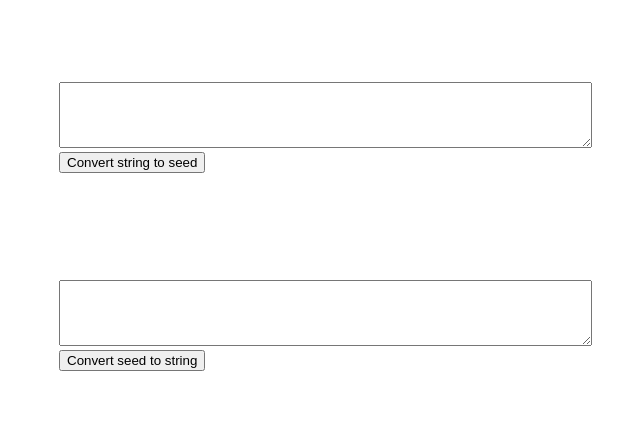
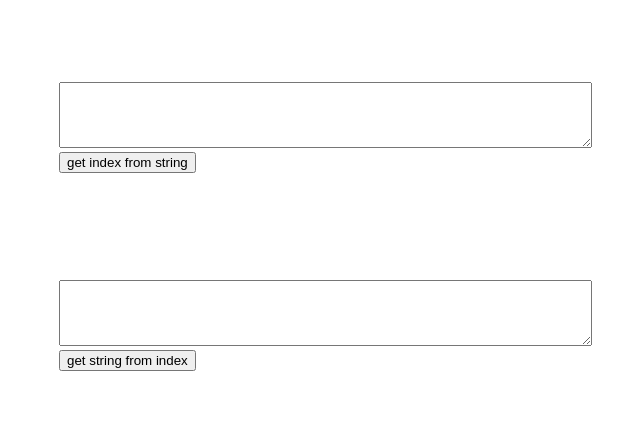
Before and after one commit to westsadow67/EveryEnglishWordEver, a plain HTML site: page index.html in a window 1280 px wide. Shown: the top 421 px of the page, 37-677 px from the left. Drawn offline with Linux system fonts and the light colour scheme.

Commit message:
getindexed

```diff
--- a/index.html
+++ b/index.html
@@ -16,13 +16,13 @@
 <body>
     <div>
         <textarea type="text" id="textInput" cols="64" rows="4"></textarea>
-        <button onclick="CStrTSeed()">Convert string to seed</button>
+        <button onclick="CStrTSeed()">get index from string</button>
         <p id="stringSeed"></p>
     </div>
 
     <div>
         <textarea type="number" id="seedInput" cols="64" rows="4"></textarea>
-        <button onclick="CSeedTStr()">Convert seed to string</button>
+        <button onclick="CSeedTStr()">get string from index</button>
         <p id="seedString"></p>
     </div>
 
```
